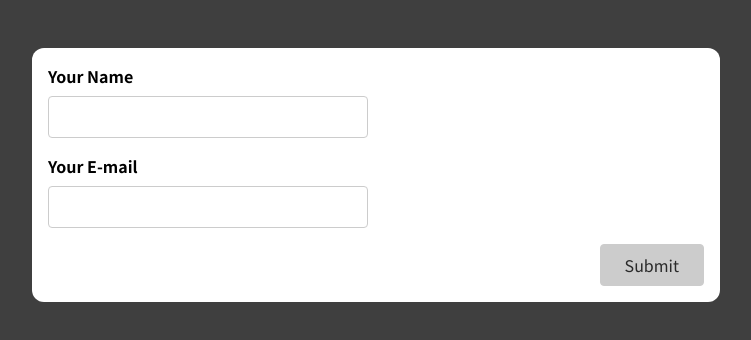
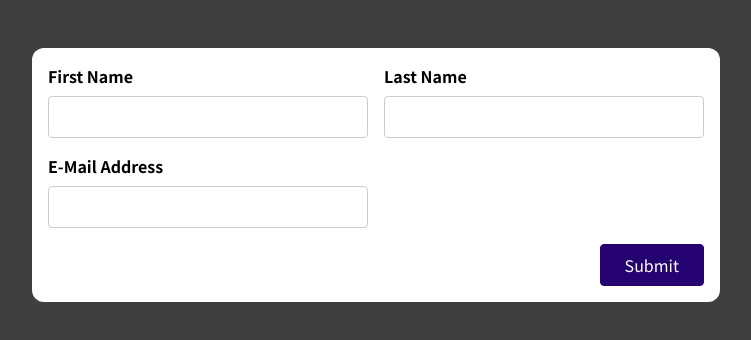
Before and after one commit to Hofass/Forms_React_Training, a React (Create React App) app: page / in a window 1280 px wide. Shown: the top 340 px of the page, without its empty margins (264-1015 px from the left). Built offline with nearby package versions, Linux system fonts and the light colour scheme.

Commit message:
Applying custom hook to the new form

```diff
--- a/src/App.js
+++ b/src/App.js
@@ -1,9 +1,10 @@
 import SimpleInput from './components/SimpleInput';
+import BasicForm from './components/BasicForm';
 
 function App() {
   return (
     <div className="app">
-      <SimpleInput />
+      <BasicForm />
     </div>
   );
 }
--- a/src/components/BasicForm.js
+++ b/src/components/BasicForm.js
@@ -1,19 +1,49 @@
-const BasicForm = (props) => {
+import useInput from "../hooks/use-input";
+
+const isNotEmpty = value => value.trim() !== "";
+const isEmail = value => value.includes("@");
+
+const BasicForm = props => {
+	const {
+		value: firstNameValue,
+		isValid: firstNameIsValid,
+		valueChangeHandler: firstNameChangeHandler,
+		inputBlurHandler: firstNameBlurHandler,
+		reset: resetFirstName,
+	} = useInput(isNotEmpty);
+
+	const {
+		value: lastNameValue,
+		isValid: lastNameIsValid,
+		valueChangeHandler: lastNameChangeHandler,
+		inputBlurHandler: lastNameBlurHandler,
+		reset: resetLastName,
+	} = useInput(isNotEmpty);
+	const {
+		value: emailValue,
+		isValid: emailIsValid,
+		valueChangeHandler: emailChangeHandler,
+		inputBlurHandler: emailBlurHandler,
+		reset: resetEmail,
+	} = useInput(isEmail);
+
+
+
 	return (
 		<form>
 			<div className='control-group'>
 				<div className='form-control'>
 					<label htmlFor='name'>First Name</label>
-          <input type='text' id='name' />
+					<input type='text' id='name' value={firstNameValue} onChange={firstNameChangeHandler} onBlur={firstNameBlurHandler}/>
 				</div>
 				<div className='form-control'>
 					<label htmlFor='name'>Last Name</label>
-          <input type='text' id='name' />
+					<input type='text' id='name' value={lastNameValue} onChange={lastNameChangeHandler} onBlur={lastNameBlurHandler}/>
 				</div>
 			</div>
 			<div className='form-control'>
 				<label htmlFor='name'>E-Mail Address</label>
-        <input type='text' id='name' />
+				<input type='text' id='name' value={emailValue} onChange={emailChangeHandler} onBlur={emailBlurHandler} />
 			</div>
 			<div className='form-actions'>
 				<button>Submit</button>
```
Lines whose indentation alone changed are shown as unchanged.
